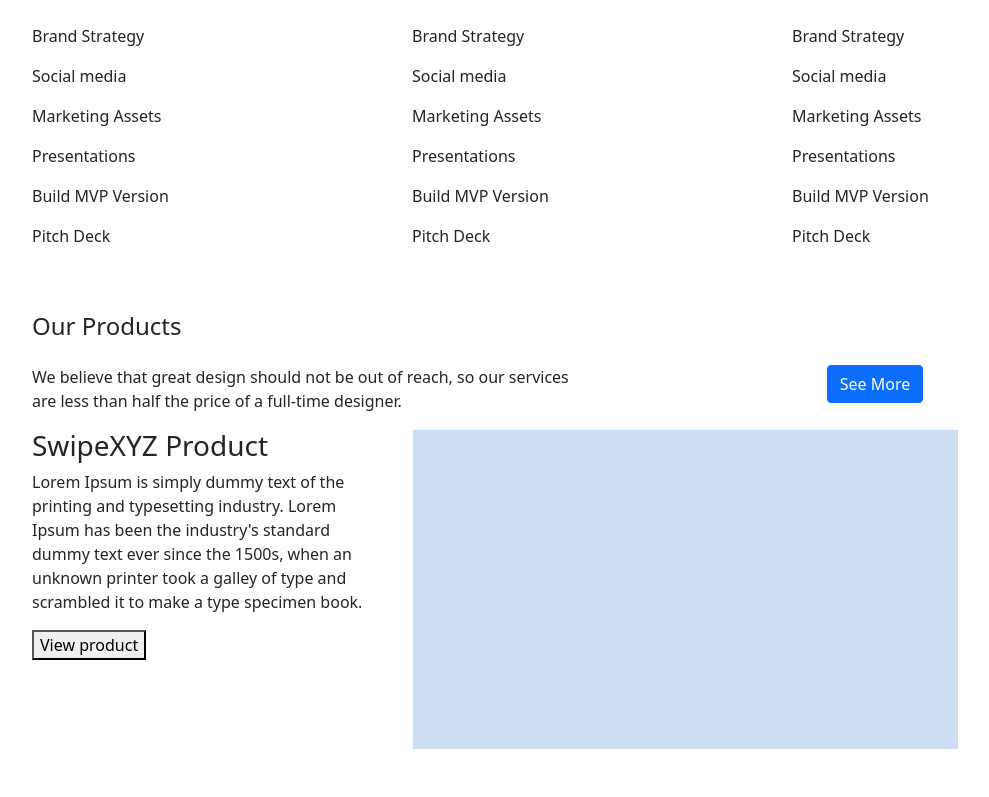
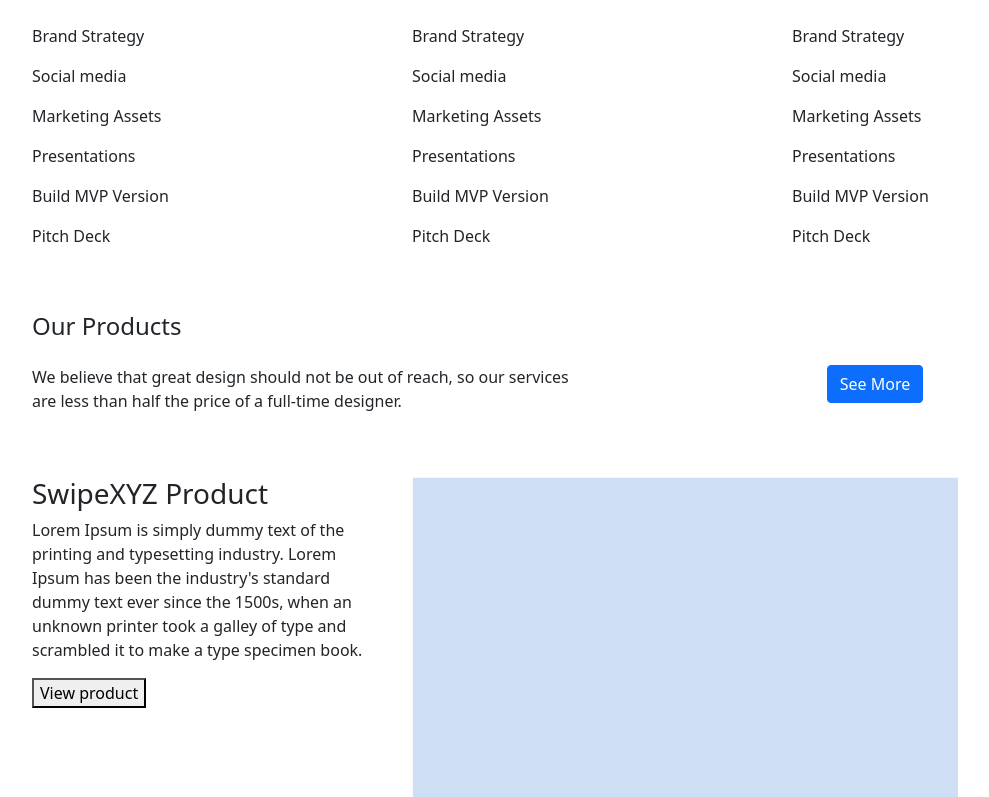
Before and after one commit to sakhawat777/softcent-react-project, a React (Create React App) app: page / in a window 1280 px wide. Shown: the part 1378-2175 px from the top of the page, without its empty margins (50-1039 px from the left). Before the commit the page ends 2127 px from the top, so only its background shows below. Built offline with nearby package versions, Linux system fonts and the light colour scheme.

Commit message:
Our Products Component some work done

```diff
--- a/src/components/OurProducts/OurProducts.js
+++ b/src/components/OurProducts/OurProducts.js
@@ -23,7 +23,7 @@ const OurProducts = () => {
 					</Col>
 				</Row>
 			</Container>
-			<Container className='container'>
+			<Container className='container mt-5'>
 				<Row>
 					<Col lg={4} md={4} sm={12}>
 						<h3>SwipeXYZ Product</h3>
```
